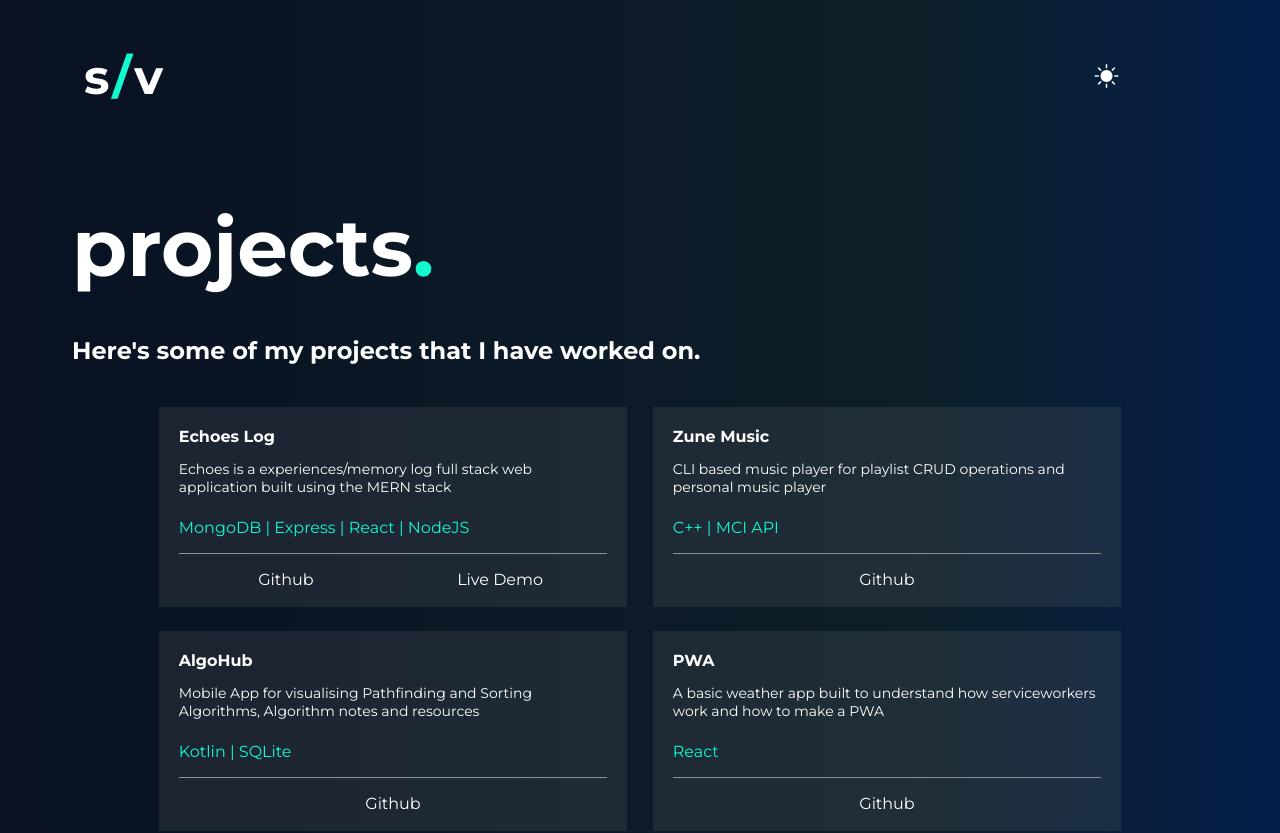
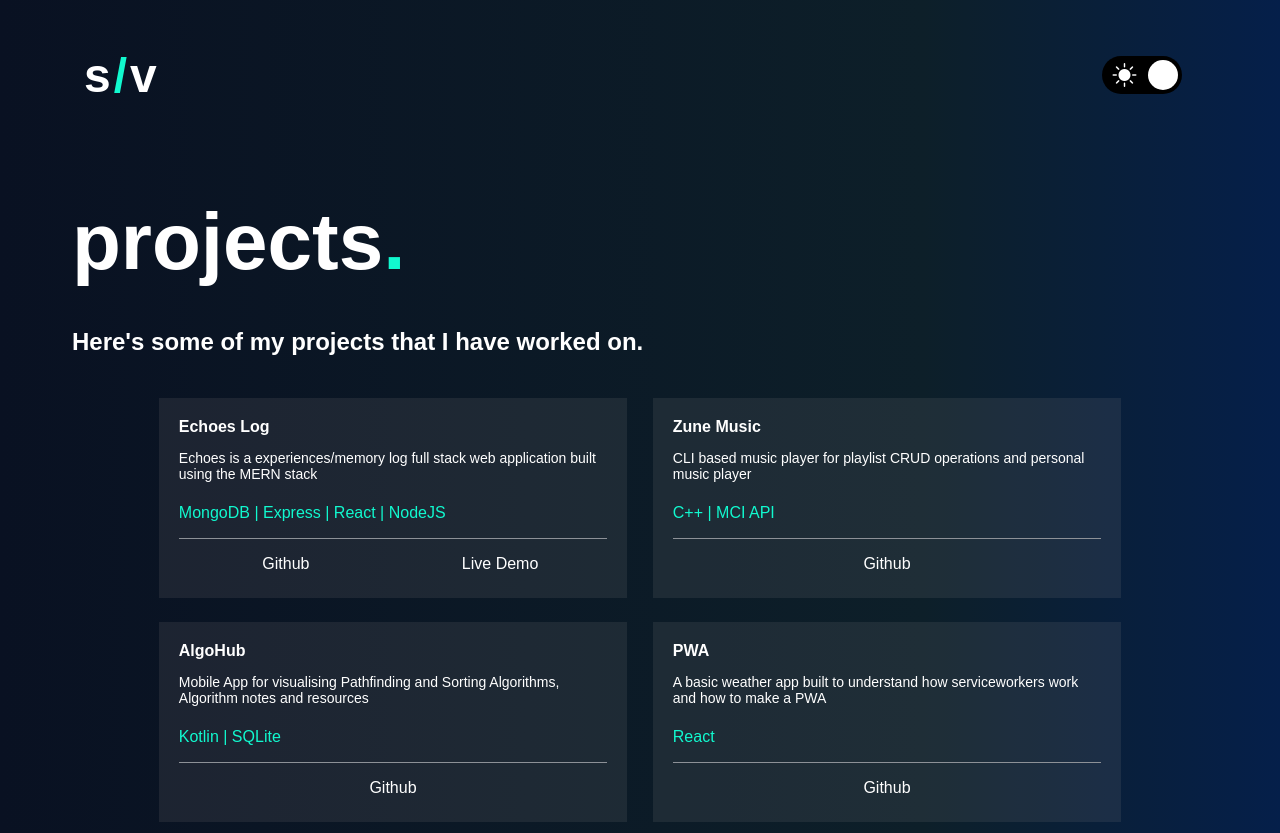
Before and after one commit to siddharthvaddem/dev-portfolio, a Next.js app: page /projects in a window 1280 px wide. Shown: the top 833 px of the page. Built offline with nearby package versions, Linux system fonts and the light colour scheme.

Commit message:
toggle light/dark

```diff
--- a/components/ContactForm.js
+++ b/components/ContactForm.js
@@ -34,7 +34,7 @@ const ContactForm = () => {
         if (resData.status === "success") {
           alert("Message Sent");
         } else if (resData.status === "fail") {
-          alert("Message failed to send");
+          alert("Message failed to send. Try other means of communication");
         }
       })
       .then(() => {
@@ -55,7 +55,7 @@ const ContactForm = () => {
       </h1>
       <div className={styles.subtitle} style={{marginBottom:'2vh'}}>
         {' '}
-        Have a <span className={styles.altcol}>question</span> ? Just want to say Hi? Reach out!.
+        Have a <span className={styles.altcol}>question</span> ? Just want to say Hi? Reach out!
       </div>
 
 
@@ -121,7 +121,7 @@ const ContactForm = () => {
          </div>
          </div>
          <div className={styles.container}>
-    <button className={styles.buttonStyle} style={{color:'#11f9cf'}}>Submit</button>
+    <button className={styles.buttonStyle} >Submit</button>
     </div>
      </form>
     </>
--- a/components/Footer.js
+++ b/components/Footer.js
@@ -6,7 +6,7 @@ const Footer = () => {
   return (
     <>
     <nav style={{marginTop:'20vh'}}>
-      <div className={styles.containerwhite}>
+      <div className={styles.containerAlt}>
         <div>
           <h4 style={{marginLeft:'5vw'}}>&copy; &nbsp;Siddharth Vaddem 2021</h4>
         </div>
--- a/components/Navbar.js
+++ b/components/Navbar.js
@@ -2,6 +2,7 @@ import React from 'react';
 import Link from 'next/link';
 import styles from '../styles/Navbar.module.css';
 import 'bootstrap-icons/font/bootstrap-icons.css';
+import ThemeToggle from './ThemeToggle';
 
 const Navbar = () => {
   return (
@@ -18,13 +19,8 @@ const Navbar = () => {
           </h1>
         </div>
         <div className={styles.navitems}>
-          <div>
-            <i style={{ fontSize: '24px' }} class="bi bi-brightness-high-fill  " />
-          </div>
           <div style={{ marginLeft: '5vw' }} /> {/*spacing */}
-          {/* <div>
-            <i style={{ fontSize: '24px' }} class="bi bi-list" />
-          </div> */}
+          <ThemeToggle />
         </div>
       </div>
     </nav>
--- /dev/null
+++ b/components/ThemeToggle.js
@@ -0,0 +1,79 @@
+//  Guide followed to implement Light/Dark Mode
+//https://electricanimals.com/articles/next-js-dark-mode-toggle
+
+import styled from '@emotion/styled';
+import { useState, useEffect } from 'react';
+
+const ToggleButton = styled.button`
+  --toggle-width: 80px;
+  --toggle-height: 38px;
+  --toggle-padding: 4px;
+  position: relative;
+  display: flex;
+  align-items: center;
+  justify-content: space-around;
+  font-size: 1.5rem;
+  line-height: 1;
+  width: var(--toggle-width);
+  height: var(--toggle-height);
+  padding: var(--toggle-padding);
+  border: 0;
+  border-radius: calc(var(--toggle-width) / 2);
+  cursor: pointer;
+  background: var(--color-bg-toggle);
+  transition: background 0.25s ease-in-out;
+`;
+
+const ToggleThumb = styled.span`
+  position: absolute;
+  top: var(--toggle-padding);
+  left: var(--toggle-padding);
+  width: calc(var(--toggle-height) - (var(--toggle-padding) * 2));
+  height: calc(var(--toggle-height) - (var(--toggle-padding) * 2));
+  border-radius: 50%;
+  background: white;
+  transition: transform 0.25s ease-in-out, box-shadow 0.25s ease-in-out;
+
+  transform: ${(p) =>
+    p.activeTheme === 'dark' ? 'translate3d(calc(var(--toggle-width) - var(--toggle-height)), 0, 0)' : 'none'};
+    &:focus {
+    outline-offset: 5px;
+  }
+  &:focus:not(:focus-visible) {
+    outline: none;
+  }
+  &:hover {
+    box-shadow: 0 0 5px 2px var(--color-bg-toggle);
+  },
+`;
+
+const ThemeToggle = () => {
+  const [ activeTheme, setActiveTheme ] = useState('dark');
+  const inactiveTheme = activeTheme === 'light' ? 'dark' : 'light';
+
+  useEffect(() => {
+    const savedTheme = window.localStorage.getItem('theme');
+    savedTheme && setActiveTheme(savedTheme);
+  }, []);
+
+  useEffect(
+    () => {
+      document.body.dataset.theme = activeTheme;
+      window.localStorage.setItem('theme', activeTheme);
+    },
+    [ activeTheme ]
+  );
+  return (
+    <ToggleButton type="button" onClick={() => setActiveTheme(inactiveTheme)}>
+      <ToggleThumb activeTheme={activeTheme} />
+      <span aria-hidden={true}>
+        <i style={{ fontSize: '24px', color: 'white' }} class="bi bi-brightness-high-fill  " />
+      </span>
+      <span aria-hidden={true}>
+        <i style={{ fontSize: '24px', color: 'black' }} class="bi bi-moon-fill" />
+      </span>
+    </ToggleButton>
+  );
+};
+
+export default ThemeToggle;
--- a/pages/index.js
+++ b/pages/index.js
@@ -81,6 +81,7 @@ export default function Home() {
     </span></div>
     </div>
     <Tools/>
+    <div style={{marginTop:'15vh'}}></div>
 
     <div className={styles.container}>
       <h1 className={styles.title}>
@@ -92,11 +93,14 @@ export default function Home() {
         Here's some of my projects that I have worked on.
       </div>
       <div className={styles.description} >
-      <Link href="/projects"><a style={{color:'#11f9cf'}}> Explore more<i class="bi bi-arrow-right"></i></a></Link>
+      <Link href="/projects"><a className={styles.altcol}> Explore more<i class="bi bi-arrow-right"></i></a></Link>
 
         </div>
         </div>
+
     <Projects/>
+    <div style={{marginTop:'10vh'}}></div>
+
 
     <ContactForm/>
     </>
--- a/styles/Home.module.css
+++ b/styles/Home.module.css
@@ -10,25 +10,25 @@
   margin-left: 5vw;
 }
 .title {
-  color: #fff;
+  color: var(--color-text-primary);
   font-size: 5rem;
   font-weight: bolder;
   margin-bottom: 5vh;
 }
 .subtitle {
-  color: #fff;
+  color: var(--color-text-primary);
   margin-bottom: 5vh;
   font-size: 1.5rem;
   font-weight: bold;
 }
 .text {
-  color: #fff;
+  color: var(--color-text-primary);
   margin-top: 2vh;
   font-size: 1.5rem;
   font-weight: bold;
 }
 .linktext {
-  color: #fff;
+  color: var(--color-text-primary);
   margin-top: 2vh;
   font-size: 1rem;
   font-weight: bold;
@@ -48,16 +48,16 @@
   margin: 20px 10px;
   font-weight: bold;
   border-radius: 4px;
-  color: white;
-  background: black;
+  color: var(--color-text-primary);
+  background: var(--color-button);
 }
 
 .altcol {
-  color: #11f9cf;
+  color: var(--color-text-secondary);
 }
 
 .buttonStyle > i {
-  color: #11f9cf;
+  color: var(--color-text-secondary);
 }
 
 .gridcontainer {
@@ -87,7 +87,7 @@
     margin: 5px;
   }
   .griditem {
-    background-color: rgba(220, 220, 220, 0.17);
+    background-color: var(--color-grid);
 
     padding: 20px;
     display: flex;
@@ -120,29 +120,29 @@
 }
 
 .abouttext {
-  color: #fff;
+  color: var(--color-text-primary);
   margin-bottom: 5vh;
   font-size: 1.5rem;
   font-weight: 600;
 }
 
 .input {
-  background-color: black;
+  background-color: var(--color-bg-toggle);
   width: 20vmax;
   height: 5vh;
   border-style: none;
   border-radius: 10px;
-  color: white;
+  color: var(--color-text-primary);
   padding-left: 1vw;
   font-family: 'Roboto Mono', monospace;
 }
 .inputMessage {
-  background-color: black;
+  background-color: var(--color-bg-toggle);
   width: 60vw;
   height: 20vh;
   border-style: none;
   border-radius: 10px;
-  color: white;
+  color: var(--color-text-primary);
   padding-left: 1vw;
   padding-top: 1vh;
   font-family: 'Roboto Mono', monospace;
@@ -157,7 +157,7 @@
   margin-right: 10vw;
 }
 .projectgriditem {
-  background-color: rgba(155, 150, 150, 0.13);
+  background-color: var(--color-grid);
   height: 20vh;
 
   display: flex;
@@ -181,7 +181,7 @@
   width: 50%;
   margin-top: 1vh;
   text-align: center;
-  color: white;
+  color: var(--color-text-primary);
 }
 .marginLinksingle {
   margin-top: 2vh;
@@ -194,5 +194,5 @@
   width: 100%;
   margin-top: 1vh;
   text-align: center;
-  color: white;
+  color: var(--color-text-primary);
 }
--- a/styles/Navbar.module.css
+++ b/styles/Navbar.module.css
@@ -18,7 +18,7 @@
 }
  */
 .altcol {
-  color: #11f9cf;
+  color: var(--color-text-secondary);
   padding-left: 3px;
   padding-right: 3px;
 }
@@ -35,21 +35,21 @@
 }
 .linkText {
   font-weight: 700;
-  color: black;
+  color: var(--color-bg-toggle);
 }
 
-.containerwhite {
+.containerAlt {
   width: 100%;
-
-  background-color: white;
-  color: black;
+  height: 10vh;
+  background-color: var(--color-text-primary);
+  color: var(--color-bg-toggle);
   display: flex;
   flex-direction: row;
   align-items: center;
 }
 .slash {
   margin-left: 1vw;
-  color: #11f9cf;
+  color: var(--color-text-secondary);
   font-weight: bolder;
 }
 
--- a/styles/globals.css
+++ b/styles/globals.css
@@ -1,15 +1,37 @@
 @import url('https://fonts.googleapis.com/css2?family=Montserrat:wght@300;400;600;700&display=swap');
+body,
+body[data-theme="light"] {
+  --color-text-primary: #000000;
+  --color-text-secondary: #3371ff;
+  --color-bg-primary: linear-gradient(90deg, rgba(255, 255, 255, 1) 0%, rgba(238, 235, 235, 1) 100%);
+  --color-bg-toggle: #eeebeb;
+  --color-grid: rgba(0, 0, 0, 0.03);
+  --color-button: rgba(0, 0, 0, 0.03);
+}
+
+body[data-theme="dark"] {
+  --color-text-primary: #ffffff;
+  --color-text-secondary: #11f9cf;
+  --color-bg-primary: linear-gradient(90deg, rgba(9, 17, 34, 1) 0%, rgba(13, 31, 41, 1) 72%, rgba(5, 31, 74, 1) 100%);
+  --color-bg-toggle: #000000;
+  --color-grid: rgba(155, 150, 150, 0.13);
+  --color-button: #000000;
+}
 
 body {
-  color: #fff;
+  font-family: 'Montserrat', sans-serif;
+  background: var(--color-bg-primary);
+  color: var(--color-text-primary);
+  font-family: sans-serif;
+  transition: background 0.25s ease-in-out;
+}
 
-  font-family: 'Montserrat', sans-serif;
+h1 {
+  color: var(--color-text-primary);
+}
 
-  background: rgb(9, 17, 34);
-  background: linear-gradient(90deg, rgba(9, 17, 34, 1) 0%, rgba(13, 31, 41, 1) 72%, rgba(5, 31, 74, 1) 100%);
-}
 a {
-  color: #fff;
+  color: var(--color-text-primary);
   text-decoration: none;
 }
 
@@ -29,15 +51,10 @@ footer {
   text-align: center;
   padding: 30px 0;
   margin-top: 60px;
-  color: #fff;
-  border-top: 1px solid #eaeaea;
+  color: var(--color-bg-toggle);
 }
 ::placeholder {
   color: grey;
   opacity: 70%;
   padding-left: 10px;
 }
-
-/* i {
-  color: #11f9cf;
-} */
```
